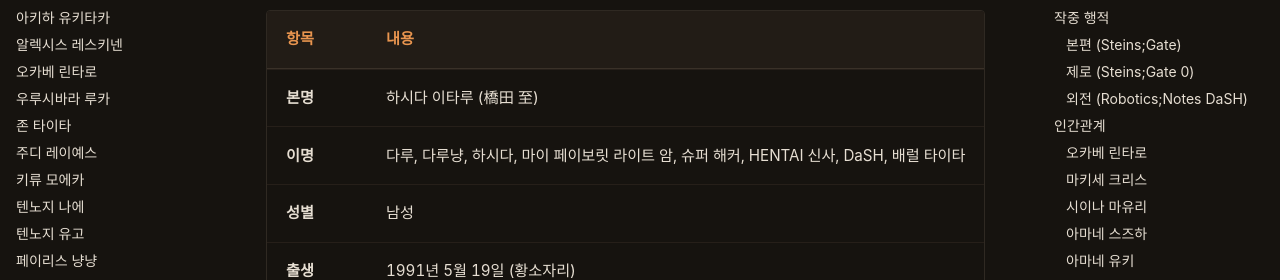
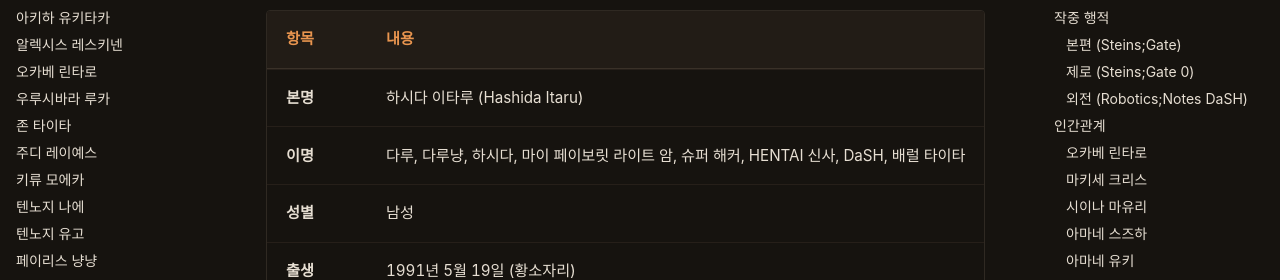
Before and after one commit to sgwiki/sgwiki.github.io, an MkDocs documentation site: the page built from wiki/캐릭터/하시다-이타루.md, in a window 1280 px wide and 900 px high. Shown: the part 412-692 px from the top of the window. Built offline with MkDocs 1.6.1 and Material for MkDocs 9.7.7, drawn with Linux system fonts in a browser that asks for light colours; some web fonts are replaced.

Commit message:
chore(wiki): 하시다-이타루 정비 — restructurer no-op·rewriter 1건(본명 괄호 한자 '(橋田 至)'를 로마자 병기 '(Hashida Itaru)'로 교정)·humanize strict detector 0 span(문서가 이미 자연스러움, no-op)·사실·스포일러(main_story)·수치(1991년 5월 19일·164cm·98kg·B형·19세/20세·003·2036년·1975년·2000년)·고유명사(하시다 이타루·다루·DaSH·배럴 타이타·SERN·D메일·IBN 5100·LHC·타임머신·라보멤·아마데우스·왈큐레·마키세 크리스·시이나 마유리·아마네 스즈하·아마네 유키·페이리스 냥냥·오카베 린타로·아크라이트 작전·스쿨드 작전)·인용 블록 10개·각주 [^1][^2] 불변·quote_protect pass(10/10)·fact_guard pass(0 violations)·sanitizer pass·linker pass(내부 2 ok·broken 0)
Co-Authored-By: Claude Opus 4.6 <noreply@anthropic.com>

```diff
--- a/wiki/캐릭터/하시다-이타루.md
+++ b/wiki/캐릭터/하시다-이타루.md
@@ -12,7 +12,7 @@ description: "오카베 린타로와 함께 도쿄전기대학 1학년에 재학
 
 | 항목 | 내용 |
 |---|---|
-| **본명** | 하시다 이타루 (橋田 至) |
+| **본명** | 하시다 이타루 (Hashida Itaru) |
 | **이명** | 다루, 다루냥, 하시다, 마이 페이보릿 라이트 암, 슈퍼 해커, HENTAI 신사, DaSH, 배럴 타이타 |
 | **성별** | 남성 |
 | **출생** | 1991년 5월 19일 (황소자리) |
```
